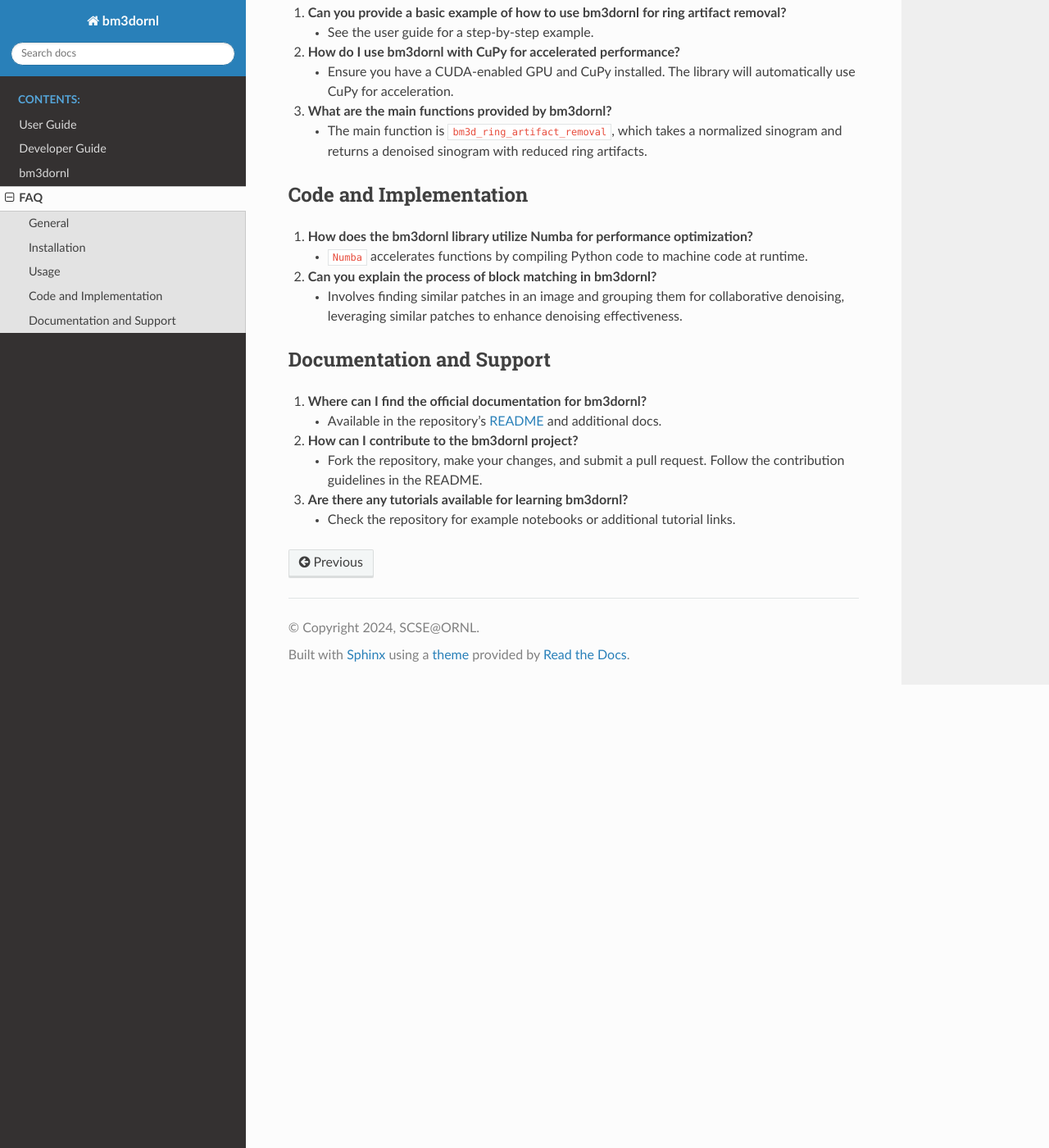
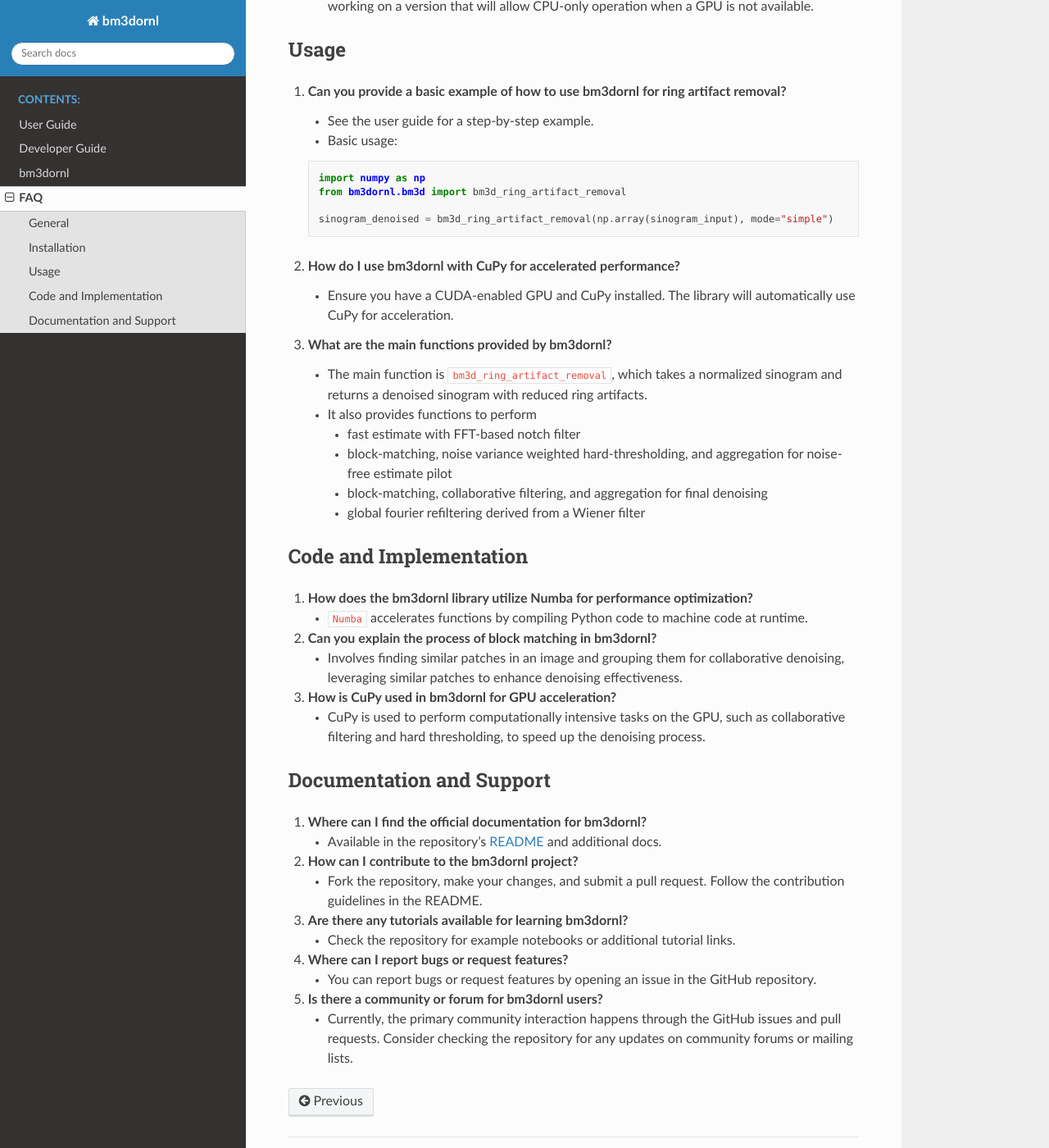
Before and after one commit to ornlneutronimaging/bm3dornl, a Sphinx documentation site: the page built from docs/FAQ.md, in a window 1280 px wide and 1400 px high, scrolled down 929 px. Shown: the whole window at 82% size. Built offline with Sphinx 7.4.7 and the Read the Docs theme 2.0.0, drawn with Linux system fonts in a browser that asks for light colours; the version number could not be read and is left out; some of the changed text lies outside the part shown.

Commit message:
update FAQ with more entries

````diff
--- a/docs/FAQ.md
+++ b/docs/FAQ.md
@@ -36,12 +36,24 @@
 
    - Use the `environment.yml` file: `conda env create -f environment.yml`.
 
+4. **Can I use bm3dornl without a GPU?**
+
+   - At present, the library requires a CUDA-enabled GPU for accelerated performance. We are working on a version that will allow CPU-only operation when a GPU is not available.
+
 Usage
 -----
 
 1. **Can you provide a basic example of how to use bm3dornl for ring artifact removal?**
 
    - See the user guide for a step-by-step example.
+   - Basic usage:
+
+   ```python
+   import numpy as np
+   from bm3dornl.bm3d import bm3d_ring_artifact_removal
+
+   sinogram_denoised = bm3d_ring_artifact_removal(np.array(sinogram_input), mode="simple")
+   ```
 
 2. **How do I use bm3dornl with CuPy for accelerated performance?**
 
@@ -50,6 +62,11 @@
 3. **What are the main functions provided by bm3dornl?**
 
    - The main function is `bm3d_ring_artifact_removal`, which takes a normalized sinogram and returns a denoised sinogram with reduced ring artifacts.
+   - It also provides functions to perform
+     - fast estimate with FFT-based notch filter
+     - block-matching, noise variance weighted hard-thresholding, and aggregation for noise-free estimate pilot
+     - block-matching, collaborative filtering, and aggregation for final denoising
+     - global fourier refiltering derived from a Wiener filter
 
 Code and Implementation
 -----------------------
@@ -61,6 +78,10 @@
 2. **Can you explain the process of block matching in bm3dornl?**
 
    - Involves finding similar patches in an image and grouping them for collaborative denoising, leveraging similar patches to enhance denoising effectiveness.
+
+3. **How is CuPy used in bm3dornl for GPU acceleration?**
+
+   - CuPy is used to perform computationally intensive tasks on the GPU, such as collaborative filtering and hard thresholding, to speed up the denoising process.
 
 Documentation and Support
 -------------------------
@@ -76,3 +97,11 @@
 3. **Are there any tutorials available for learning bm3dornl?**
 
    - Check the repository for example notebooks or additional tutorial links.
+
+4. **Where can I report bugs or request features?**
+
+   - You can report bugs or request features by opening an issue in the GitHub repository.
+
+5. **Is there a community or forum for bm3dornl users?**
+
+   - Currently, the primary community interaction happens through the GitHub issues and pull requests. Consider checking the repository for any updates on community forums or mailing lists.
````
